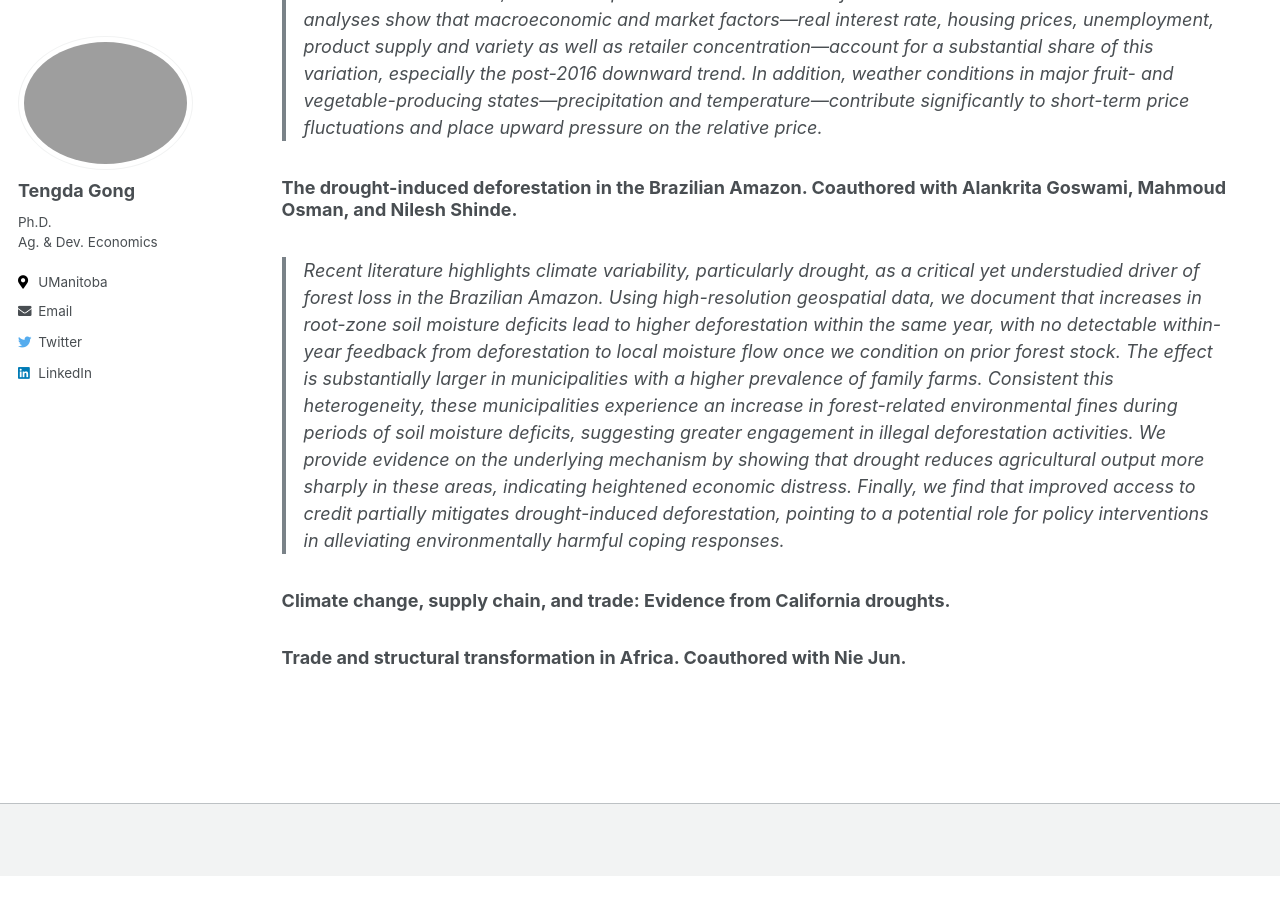
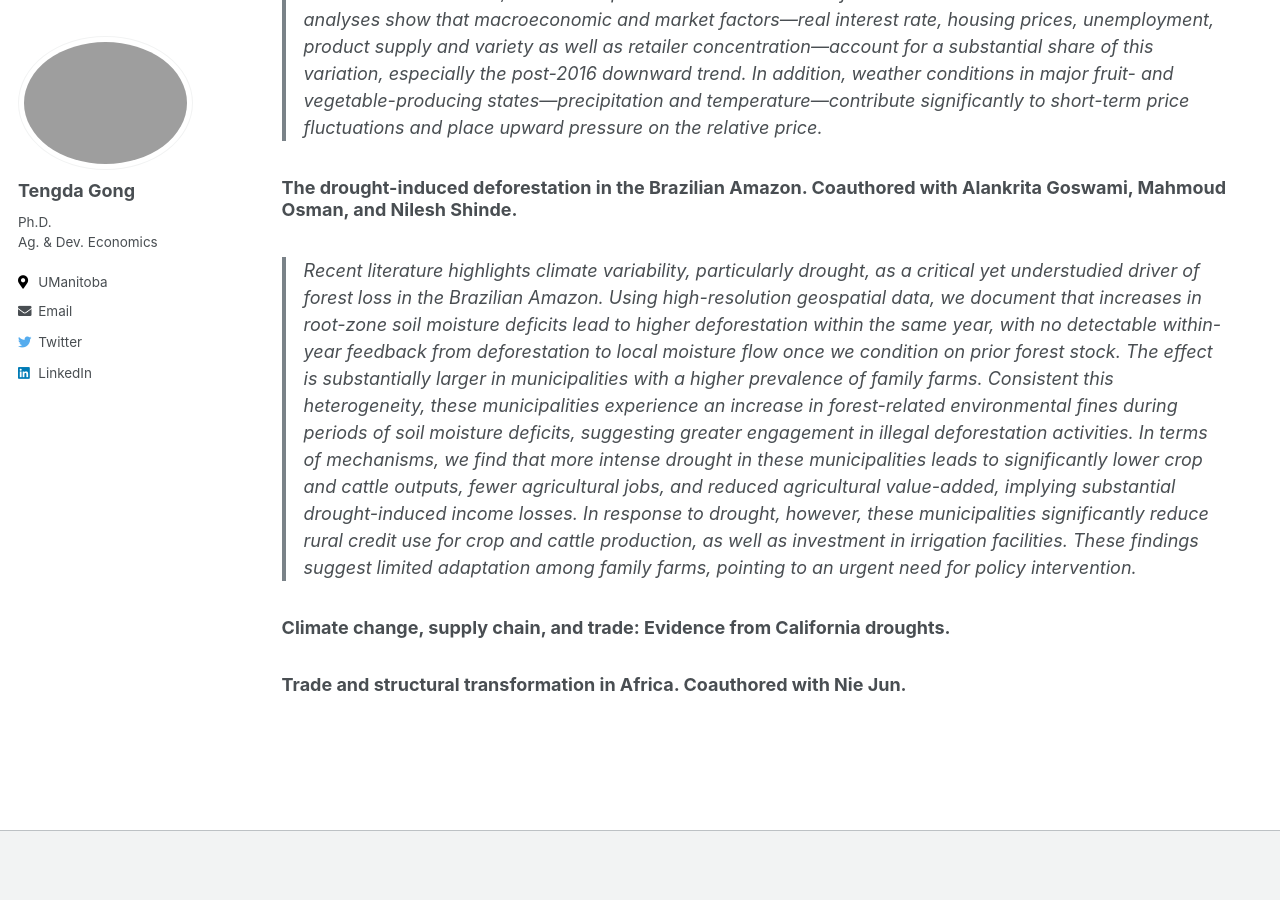
Before and after one commit to tendakung/tendakung.github.io, a Jekyll site: the page built from _pages/research.md, in a window 1280 px wide and 900 px high, scrolled down 2004 px. Built offline with Jekyll 4.4.1, drawn with Linux system fonts in a browser that asks for light colours; before the commit the page ends 2880 px from its top, so only the background shows below that.

Commit message:
Update research.md

```diff
--- a/_pages/research.md
+++ b/_pages/research.md
@@ -27,7 +27,7 @@ Presented at the 2025 AAEA and SEA annual meetings.
 > Fresh produce is the largest category of organic food sales in the U.S. This paper studies the relative price dynamics of organic versus conventional produce from 2006 to 2023. Using retail scanner data, we find that the revenue-weighted average price of organic produce declined relative to conventional produce across major grocery markets beginning in 2017, with the exception of a brief uptick following the onset of COVID-19. Prior to 2017, the relative price exhibited substantial fluctuations without a clear trend. Our analyses show that macroeconomic and market factors---real interest rate, housing prices, unemployment, product supply and variety as well as retailer concentration---account for a substantial share of this variation, especially the post-2016 downward trend. In addition, weather conditions in major fruit- and vegetable-producing states---precipitation and temperature---contribute significantly to short-term price fluctuations and place upward pressure on the relative price.
 
 ### The drought-induced deforestation in the Brazilian Amazon. Coauthored with Alankrita Goswami, Mahmoud Osman, and Nilesh Shinde.
-> Recent literature highlights climate variability, particularly drought, as a critical yet understudied driver of forest loss in the Brazilian Amazon. Using high-resolution geospatial data, we document that increases in root-zone soil moisture deficits lead to higher deforestation within the same year, with no detectable within-year feedback from deforestation to local moisture flow once we condition on prior forest stock. The effect is substantially larger in municipalities with a higher prevalence of family farms. Consistent this heterogeneity, these municipalities experience an increase in forest-related environmental fines during periods of soil moisture deficits, suggesting greater engagement in illegal deforestation activities. We provide evidence on the underlying mechanism by showing that drought reduces agricultural output more sharply in these areas, indicating heightened economic distress. Finally, we find that improved access to credit partially mitigates drought-induced deforestation, pointing to a potential role for policy interventions in alleviating environmentally harmful coping responses.
+> Recent literature highlights climate variability, particularly drought, as a critical yet understudied driver of forest loss in the Brazilian Amazon. Using high-resolution geospatial data, we document that increases in root-zone soil moisture deficits lead to higher deforestation within the same year, with no detectable within-year feedback from deforestation to local moisture flow once we condition on prior forest stock. The effect is substantially larger in municipalities with a higher prevalence of family farms. Consistent this heterogeneity, these municipalities experience an increase in forest-related environmental fines during periods of soil moisture deficits, suggesting greater engagement in illegal deforestation activities. In terms of mechanisms, we find that more intense drought in these municipalities leads to significantly lower crop and cattle outputs, fewer agricultural jobs, and reduced agricultural value-added, implying substantial drought-induced income losses. In response to drought, however, these municipalities significantly reduce rural credit use for crop and cattle production, as well as investment in irrigation facilities. These findings suggest limited adaptation among family farms, pointing to an urgent need for policy intervention.
 
 ### Climate change, supply chain, and trade: Evidence from California droughts.
 
```
